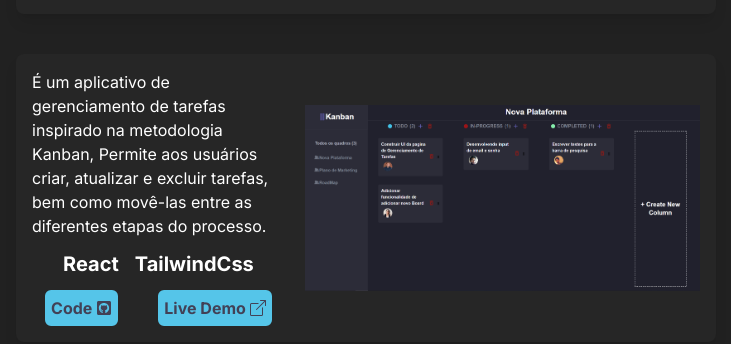
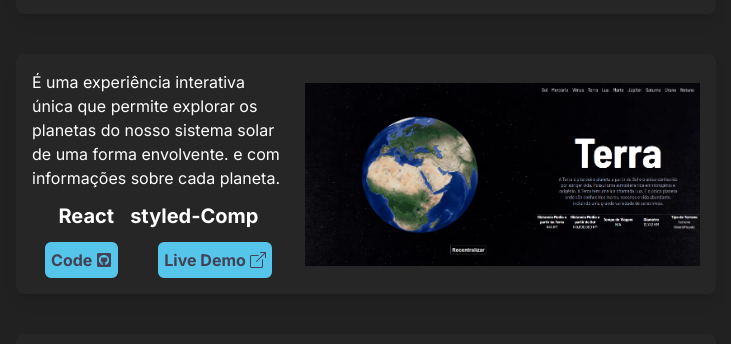
Before and after one commit to eldinho2/ViniciusSG.dev, a Next.js app: page / in a window 1280 px wide. Shown: the part 2158-2502 px from the top of the page, without its empty margins (274-1005 px from the left). Built offline with nearby package versions, Linux system fonts and the light colour scheme.

Commit message:
add new project

```diff
--- a/src/app/components/Portfolio.tsx
+++ b/src/app/components/Portfolio.tsx
@@ -112,6 +112,54 @@ const Portifolio = () => {
           </div>
         </div>
         </FadeRight>
+        <FadeLeft>
+        <div className="flex flex-row-reverse gap-5 p-4 text-white shadow-lg bg-neutral-800 rounded-lg w-[700px] xsm:w-[330px] xsm:flex-col">
+          <div className="flex items-center justify-center">
+            <a
+              href="https://gym-website-sigma.vercel.app/"
+              target="_blank"
+              rel="noopener noreferrer"
+            >
+              <Image
+                src={"/planets3d.png"}
+                alt="planets3d"
+                width={900}
+                height={900}
+                quality={100}
+              />
+            </a>
+          </div>
+          <div className="flex justify-center items-center flex-col gap-3">
+            <div>
+              <p className="max-w-xl font-medium text-base">
+              É uma experiência interativa única que permite explorar os planetas do nosso sistema solar de uma forma envolvente. e com informações sobre cada planeta.
+              </p>
+            </div>
+            <div className="flex gap-4">
+              <span className="text-xl font-black">React</span>
+              <span className="text-xl font-black">styled-Comp</span>
+            </div>
+            <div className="flex gap-10">
+              <a
+                href="https://github.com/eldinho2/planets3D"
+                target="_blank"
+                className="flex items-center gap-1 p-1 border-2 border-[#55c5e9] text-base font-semibold rounded-md hover:border-[#21212b] hover:text-[#21212b] text-[#424156] bg-[#55c5e9] "
+              >
+                Code
+                <FaGithubSquare />
+              </a>
+              <a
+                href="https://planets-3d.vercel.app/"
+                target="_blank"
+                className="flex items-center gap-1 p-1 border-2 border-[#55c5e9] text-base font-semibold rounded-md hover:border-[#21212b] hover:text-[#21212b] text-[#424156] bg-[#55c5e9]"
+              >
+                Live Demo
+                <BsBoxArrowUpRight />
+              </a>
+            </div>
+          </div>
+        </div>
+        </FadeLeft>
         <FadeRight>
         <div className="flex flex-row-reverse gap-5 p-4 text-white shadow-lg bg-neutral-800 rounded-lg w-[700px] xsm:w-[330px] xsm:flex-col">
           <div className="flex items-center justify-center">
```
Also changed, not shown: public/planets3d.png (added).
